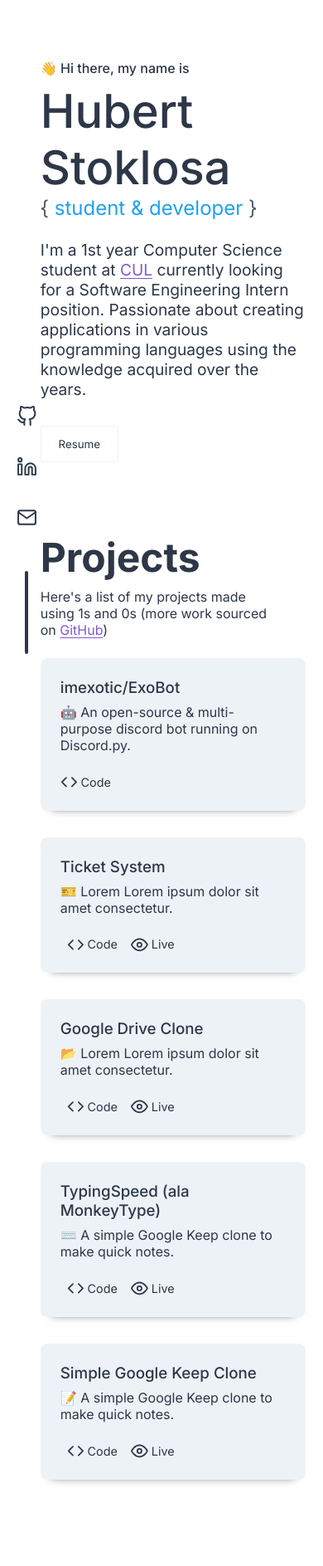
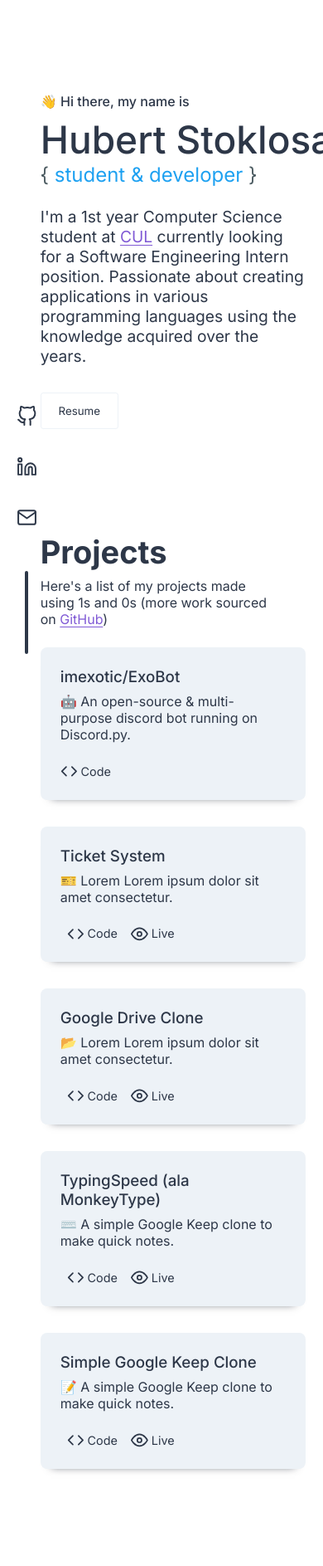
Before and after one commit to imexotic/portfolio-v1, a React (Create React App) app: page / in a window 390 px wide. Shown: the part 57-1944 px from the top of the page at 83% size. Built offline with nearby package versions, Linux system fonts and the light colour scheme.

Commit message:
implement clamp() to titles

```diff
--- a/src/styles/Contact.css
+++ b/src/styles/Contact.css
@@ -12,7 +12,7 @@
 }
 
 #contact-section .title {
-   font-size: 3rem;
+   font-size: clamp(38px, 5vw, 48px);
    text-align: center;
 }
 
--- a/src/styles/Hero.css
+++ b/src/styles/Hero.css
@@ -52,7 +52,7 @@
 
 .hero-title {
    font-family: "";
-   font-size: 3.5rem;
+   font-size: clamp(46px, 5vw, 56px);
    font-weight: 500;
    color: var(--primary-color);
    font-family: "Inter", monospace;
--- a/src/styles/Projects.css
+++ b/src/styles/Projects.css
@@ -8,7 +8,7 @@
 }
 
 #project-section h1 {
-   font-size: 3rem;
+   font-size: clamp(38px, 5vw, 48px);
    color: var(--primary-color);
 }
 
```
